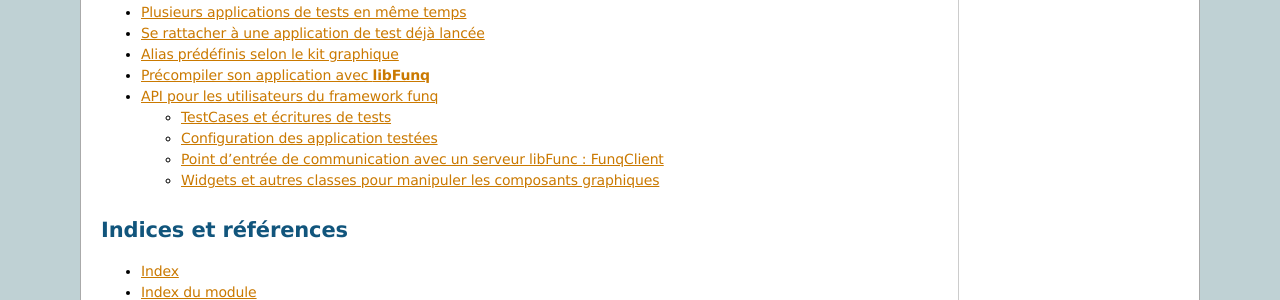
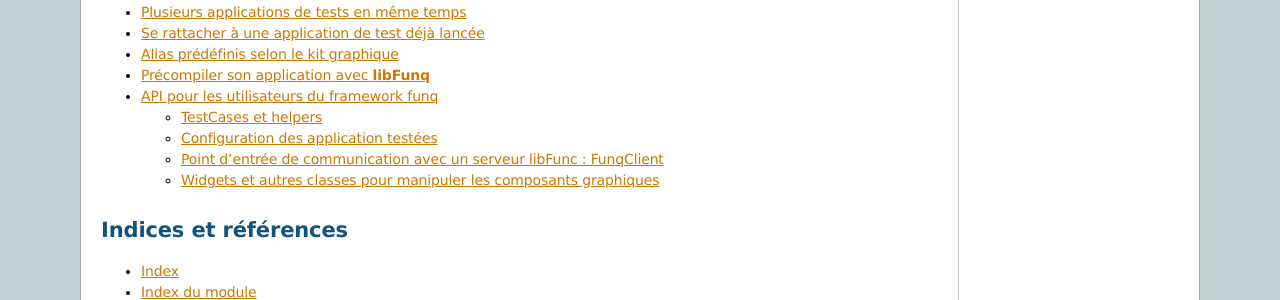
Before and after one commit to parkouss/funq, a Sphinx documentation site: the page built from py/doc/index.rst, in a window 1280 px wide. Shown: the part 696-996 px from the top of the page. Built offline with Sphinx 7.4.7, drawn with Linux system fonts in a browser that asks for light colours; the version number could not be read and is left out.

Commit message:
correction de doc
git-svn-id: http://tsfe-svn/svn/logiciel/utilitaires_scle/test_ihm_qt/projet@118370 fa17faf6-23ee-8042-a9cf-75698c9d70c1

```diff
--- a/py/doc/user_api/testcase.rst
+++ b/py/doc/user_api/testcase.rst
@@ -1,5 +1,5 @@
-TestCases et écritures de tests
-===============================
+TestCases et helpers
+====================
 
 .. currentmodule:: funq.testcase
 
```
